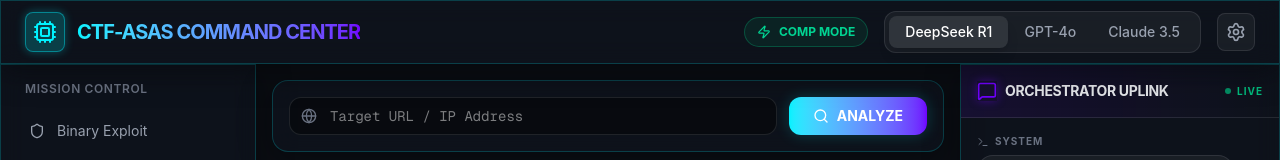
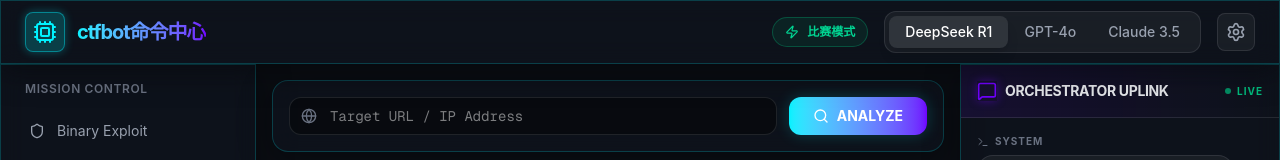
Before and after one commit to sdqdsunny/ctfbot, a Next.js app in the folder ui/: page / in a window 1280 px wide. Shown: the top 160 px of the page. Built offline with nearby package versions, Linux system fonts and the light colour scheme; no server answers.

Commit message:
style(ui): update mode switch labels to chinese and update title

```diff
--- a/ui/src/components/CommandCenter.tsx
+++ b/ui/src/components/CommandCenter.tsx
@@ -43,7 +43,7 @@ export default function CommandCenter() {
                         <Cpu className="text-cyber-blue w-6 h-6" />
                     </div>
                     <h1 className="text-xl font-bold tracking-tighter bg-clip-text text-transparent bg-gradient-to-r from-cyber-blue to-cyber-purple">
-                        CTF-ASAS COMMAND CENTER
+                        ctfbot命令中心
                     </h1>
                 </div>
 
@@ -52,14 +52,14 @@ export default function CommandCenter() {
                     <button
                         onClick={() => setIsEducationalMode(!isEducationalMode)}
                         className={`flex items-center gap-2 px-3 py-1.5 rounded-full border text-xs font-bold transition-all ${isEducationalMode
-                                ? 'bg-cyber-purple/20 border-cyber-purple/50 text-cyber-purple drop-shadow-[0_0_8px_rgba(112,0,255,0.4)]'
-                                : 'bg-emerald-500/10 border-emerald-500/30 text-emerald-400'
+                            ? 'bg-cyber-purple/20 border-cyber-purple/50 text-cyber-purple drop-shadow-[0_0_8px_rgba(112,0,255,0.4)]'
+                            : 'bg-emerald-500/10 border-emerald-500/30 text-emerald-400'
                             }`}
                     >
                         {isEducationalMode ? (
-                            <><GraduationCap className="w-3.5 h-3.5" /> EDU MODE</>
+                            <><GraduationCap className="w-3.5 h-3.5" /> 学习模式</>
                         ) : (
-                            <><Zap className="w-3.5 h-3.5" /> COMP MODE</>
+                            <><Zap className="w-3.5 h-3.5" /> 比赛模式</>
                         )}
                     </button>
 
```
